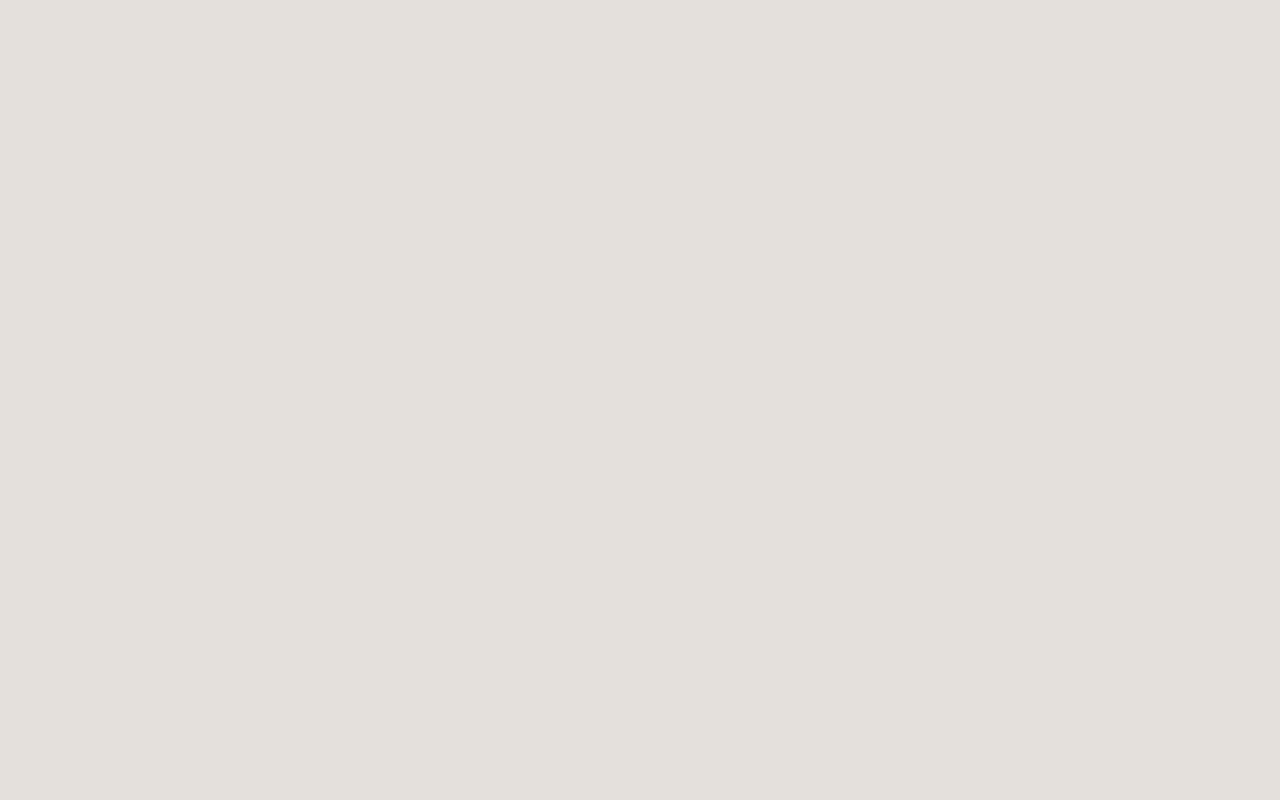
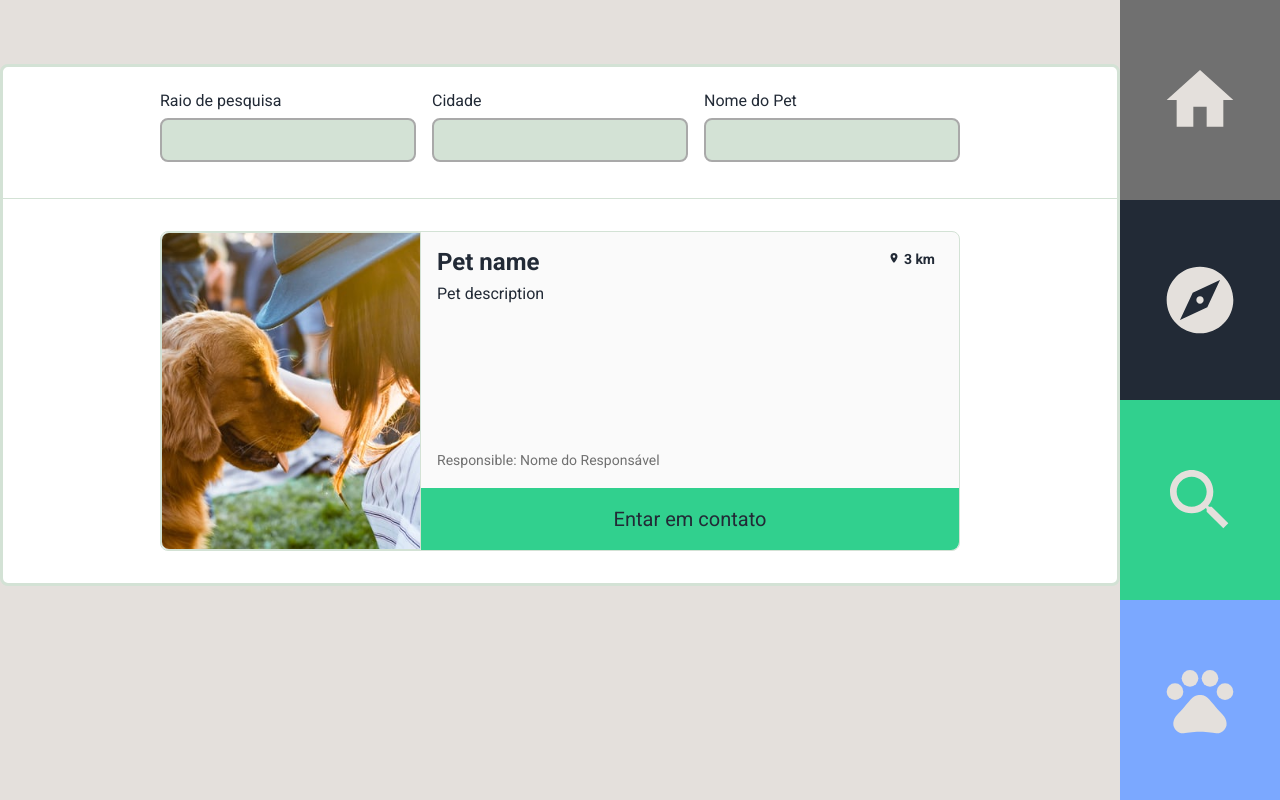
Before and after one commit to g4-lima/find-my-pet, a React (Create React App) app in the folder web/: page /list in a window 1280 px wide. Built offline with nearby package versions, Linux system fonts and the light colour scheme.

Commit message:
pet card

```diff
--- a/web/src/components/Sidebar/index.tsx
+++ b/web/src/components/Sidebar/index.tsx
@@ -16,7 +16,7 @@ const Sidebar: React.FC = () => {
         <MdExplore color="#E4E0DC" size={80} />
       </Link>
 
-      <Link to="/" className="button-search">
+      <Link to="/list" className="button-search">
         <MdSearch color="#E4E0DC" size={80} />
       </Link>
 
--- a/web/src/pages/Home/index.tsx
+++ b/web/src/pages/Home/index.tsx
@@ -66,7 +66,7 @@ const Home: React.FC = () => {
             <p>Reportar Pet perdido</p>
           </Link>
 
-          <Link to="/" className="search-button">
+          <Link to="/list" className="search-button">
             <MdSearch size={80} color="#222a36" />
             <p>Pesquisar Pets</p>
           </Link>
--- /dev/null
+++ b/web/src/pages/List/index.tsx
@@ -0,0 +1,64 @@
+import React from 'react';
+import { MdLocationOn } from 'react-icons/md';
+
+import Sidebar from '../../components/Sidebar';
+import AvatarImg from '../../assets/img/fmp1.jpeg';
+
+import {
+  Container,
+  Content,
+  ListContainer,
+  SearchOptions,
+  InputBlock,
+  Card,
+} from './styles';
+
+const List: React.FC = () => {
+  return (
+    <Container>
+      <Content>
+        <SearchOptions>
+          <InputBlock>
+            <label htmlFor="coverage-area">Raio de pesquisa</label>
+            <input id="covarage-area" />
+          </InputBlock>
+
+          <InputBlock>
+            <label htmlFor="city">Cidade</label>
+            <input id="city" />
+          </InputBlock>
+
+          <InputBlock>
+            <label htmlFor="name">Nome do Pet</label>
+            <input id="name" />
+          </InputBlock>
+        </SearchOptions>
+        <hr />
+        <ListContainer>
+          <Card>
+            <div className="cover-photo">
+              <img src={AvatarImg} alt="" />
+            </div>
+            <div className="card-box">
+              <div className="details">
+                <div className="infos">
+                  <h2>Pet name</h2>
+                  <p>Pet description</p>
+                  <p>Responsible: Nome do Responsável</p>
+                </div>
+                <div className="location">
+                  <MdLocationOn size={12} />
+                  <h3>3 km</h3>
+                </div>
+              </div>
+              <button type="button">Entar em contato</button>
+            </div>
+          </Card>
+        </ListContainer>
+      </Content>
+      <Sidebar />
+    </Container>
+  );
+};
+
+export default List;
--- /dev/null
+++ b/web/src/pages/List/styles.ts
@@ -0,0 +1,157 @@
+import styled from 'styled-components';
+import { shade } from 'polished';
+
+export const Container = styled.div`
+  display: flex;
+  margin-right: 160px;
+`;
+
+export const Content = styled.div`
+  display: flex;
+  flex-direction: column;
+
+  margin: 64px auto;
+  width: 1200px;
+
+  background: #ffff;
+  border: 3px solid #d3e2d5;
+  border-radius: 8px;
+
+  hr {
+    display: block;
+    height: 1px;
+    border: 0;
+    border-top: 1px solid #d3e2d5;
+    margin: 1em 0;
+    padding: 0;
+
+    margin-top: 36px;
+  }
+`;
+
+export const SearchOptions = styled.div`
+  margin: 16px auto 0;
+  width: 800px;
+
+  display: flex;
+  grid-template-columns: 1fr 1fr 1fr;
+  grid-column-gap: 16px;
+`;
+
+export const InputBlock = styled.div`
+  margin: 8px auto 0;
+  width: 100%;
+
+  label {
+    color: #222a36;
+    font-family: 'Roboto', sans-serif;
+    font-size: 16px;
+    margin: 16px 0;
+  }
+
+  input {
+    color: #222a36;
+    width: 100%;
+    background: #d3e2d5;
+    border-radius: 8px;
+    padding: 12px;
+    border: solid 2px darkgray;
+    margin-top: 8px;
+
+    font-family: 'Roboto', sans-serif;
+    font-size: 14px;
+    color: #222a36;
+    &::placeholder {
+      color: #666360;
+      font-weight: 400;
+      font-size: 16px;
+    }
+  }
+`;
+
+export const ListContainer = styled.div`
+  margin: 16px auto 32px;
+  width: 800px;
+`;
+
+export const Card = styled.div`
+  border: 1px solid #d3e2d5;
+  border-radius: 8px;
+  background: #fafafa;
+  height: 320px;
+
+  display: flex;
+  flex-direction: row;
+
+  img {
+    width: 260px;
+    height: 100%;
+
+    border-radius: 8px 0 0 8px;
+    border: 1px solid #d3e2d5;
+    object-fit: cover;
+  }
+
+  .details {
+    display: flex;
+    flex-direction: row;
+    font-family: 'Roboto', sans-serif;
+    color: #222a36;
+    width: 100%;
+    justify-content: space-between;
+
+    .infos {
+      width: 400px;
+      height: 240px;
+      padding: 16px;
+
+      p {
+        height: 160px;
+        margin-top: 8px;
+      }
+
+      p + p {
+        height: fit-content;
+        color: #707070;
+        font-size: 14px;
+      }
+    }
+
+    .location {
+      display: flex;
+      padding: 16px;
+      align-items: baseline;
+      margin-right: 8px;
+
+      h3 {
+        font-size: 14px;
+      }
+
+      svg {
+        margin-right: 4px;
+        margin-top: 4px;
+      }
+    }
+  }
+
+  .card-box {
+    display: flex;
+    flex-direction: column;
+    width: 100%;
+
+    button {
+      height: 64px;
+      margin-top: 16px;
+      font-family: 'Roboto', sans-serif;
+      font-size: 20px;
+      color: #222a36;
+      background: #31d08e;
+      border-radius: 0 0 8px 0;
+      cursor: pointer;
+
+      &:hover {
+        background: ${shade(0.1, '#31d08e')};
+      }
+    }
+  }
+`;
--- a/web/src/pages/Report/index.tsx
+++ b/web/src/pages/Report/index.tsx
@@ -39,7 +39,7 @@ const Report: React.FC = () => {
         </InputBlock>
 
         <InputBlock>
-          <label htmlFor="images">Fotos</label>
+          <label htmlFor="images">Foto</label>
 
           <div className="images-container">
             {/* {previewImages.map(image => {
--- a/web/src/pages/Report/styles.ts
+++ b/web/src/pages/Report/styles.ts
@@ -60,6 +60,8 @@ export const InputBlock = styled.div`
     color: #222a36;
     &::placeholder {
       color: #666360;
+      font-weight: 400;
+      font-size: 16px;
     }
   }
 
@@ -107,11 +109,11 @@ export const InputBlock = styled.div`
     border-radius: 20px;
   }
 
-  .images-container {
+  /* .images-container {
     display: grid;
     grid-template-columns: repeat(5, 1fr);
     grid-gap: 16px;
-  }
+  } */
 `;
 
 export const Button = styled.button`
--- a/web/src/routes.tsx
+++ b/web/src/routes.tsx
@@ -4,6 +4,7 @@ import { BrowserRouter, Route, Switch } from 'react-router-dom';
 import Home from './pages/Home';
 import PetsMap from './pages/PetsMap';
 import Report from './pages/Report';
+import List from './pages/List';
 
 const Routes: React.FC = () => {
   return (
@@ -12,6 +13,7 @@ const Routes: React.FC = () => {
         <Route path="/" exact component={Home} />
         <Route path="/map" component={PetsMap} />
         <Route path="/report" component={Report} />
+        <Route path="/list" component={List} />
       </Switch>
     </BrowserRouter>
   );
```
